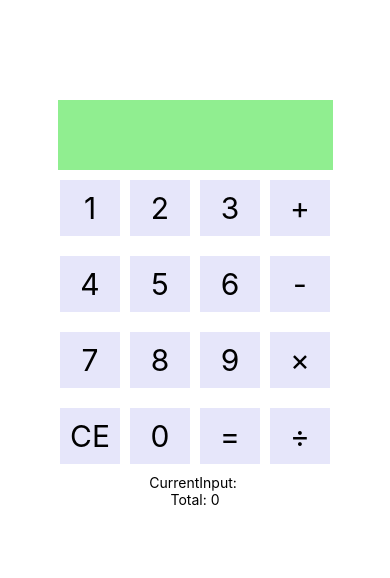
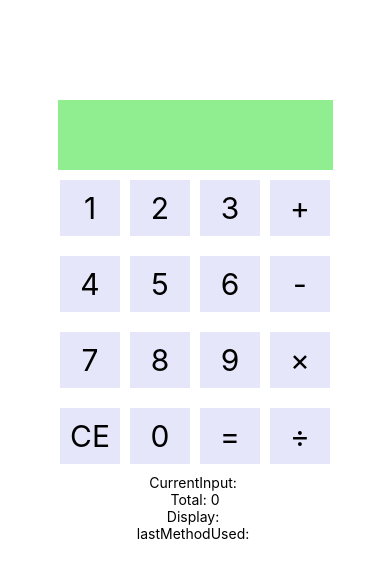
Before and after one commit to lanachiad/calculator-app, a React Native app: screen / in a window 390 px wide. Shown: the top 578 px of the page. Built offline with nearby package versions, Linux system fonts and the light colour scheme.

Commit message:
Add lastmethodused and display at the bottom so I can keep track

```diff
--- a/Calculator.js
+++ b/Calculator.js
@@ -139,6 +139,12 @@ class Calculator extends React.Component {
 				<Text>
 					Total: {this.state.total}
 				</Text>
+				<Text>
+					Display: {this.state.display}
+				</Text>
+				<Text>
+					lastMethodUsed: {this.state.lastMethodUsed}
+				</Text>
 			</View>
 		);
 	};
```
